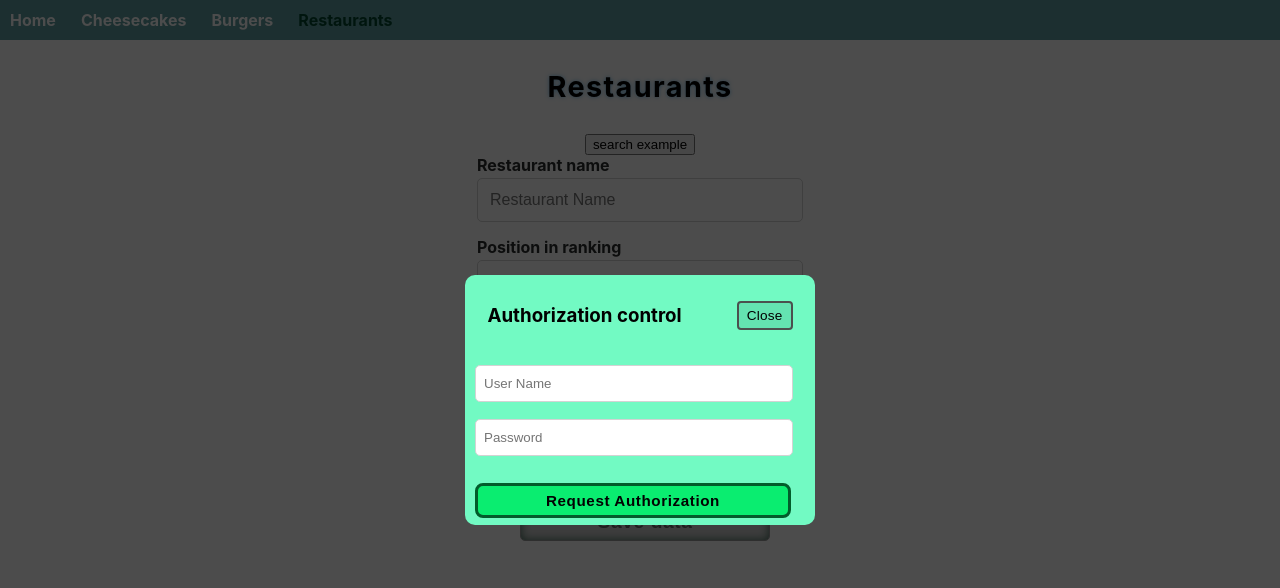
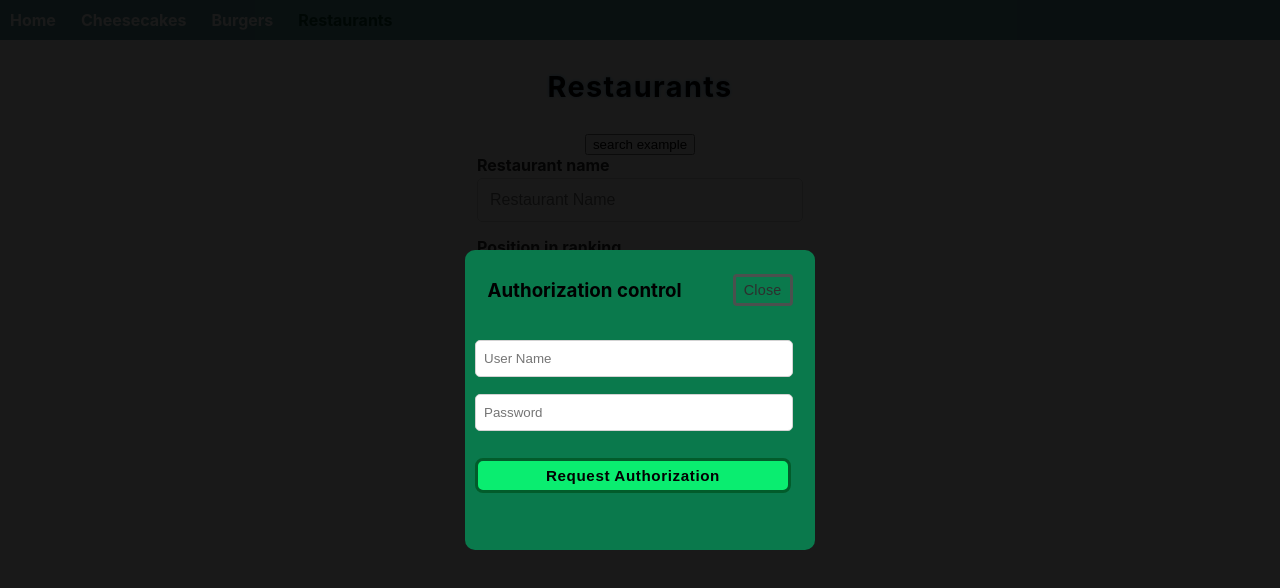
Before and after one commit to javirro/food-ranking-ui, a React (Create React App) app: page /restaurants in a window 1280 px wide. Shown: the top 588 px of the page. Built offline with nearby package versions, Linux system fonts and the light colour scheme; no server answers.

Commit message:
Update styles for auth modal and buttons

```diff
--- a/src/Components/AuthModal.jsx
+++ b/src/Components/AuthModal.jsx
@@ -54,11 +54,11 @@ const AuthModal = ({ setIsAuthModal }) => {
   }
 
   return (
-    <div className="modal">
-      <div className="modal-content" >
+    <div className="modal-auth">
+      <div className="modal-auth-content" >
         <header className="header-auth">
           <h3>Authorization control</h3>
-          <button onClick={() => setIsAuthModal(false)}>Close</button>
+          <button onClick={() => setIsAuthModal(false)} className="close-auth-btn">Close</button>
         </header>
         {!token && <section className="section-inputs-modal">
           <input type="text" value={userData.user} onChange={(ev) => setUserData(s => ({ ...s, user: ev.target.value }))} placeholder="User Name" className="inputs-edit-modal" maxLength={60} />
--- a/src/Styles/addItemButton.css
+++ b/src/Styles/addItemButton.css
@@ -21,6 +21,7 @@
     letter-spacing: 0.6px;
     color: rgb(245, 255, 245);
     font-size: 1.2rem;
+    cursor: pointer;
 }
 
 .save-btn:hover {
--- a/src/Styles/authModal.css
+++ b/src/Styles/authModal.css
@@ -1,11 +1,34 @@
+.modal-auth {
+  display: flex;
+  justify-content: center;
+  align-items: center;
+  position: fixed;
+  top: 0;
+  left: 0;
+  z-index: 100;
+  width: 100%;
+  height: 100%;
+  background: rgba(0, 0, 0, 0.9);
+}
+
+.modal-auth-content {
+  display: flex;
+  flex-direction: column;
+  align-items: center;
+  width: 350px;
+  height: 300px;
+  border-radius: 10px;
+  background: rgb(10, 121, 76);
+}
+
 .text-user-authorized {
   display: flex;
   justify-content: center;
   align-items: center;
   text-align: center;
-    font-size: 1rem;
+  font-size: 2rem;
   font-weight: bold;
-    color: darkgreen
+  color: rgb(26, 231, 183);
 }
 
 .header-auth {
@@ -17,3 +40,15 @@
   margin-right: 10px;
   gap: 10px;
 }
+
+.close-auth-btn {
+  padding: 5px 8px;
+  margin-right: 10px;
+  border: 3px solid rgb(75, 80, 78);
+  color: rgb(45, 47, 46);
+  background: transparent;
+  border-radius: 4px;
+  letter-spacing: 0.2px;
+  font-size: 0.9rem;
+  cursor: pointer;
+}
--- a/src/Styles/deleteModal.css
+++ b/src/Styles/deleteModal.css
@@ -37,6 +37,7 @@
   font-size: 0.95rem;
   letter-spacing: 0.6px;
   color: rgb(249, 249, 249);
+  cursor: pointer;
 }
 
 .btn-delete:hover {
@@ -45,6 +46,8 @@
 }
 
 .close-delete {
-  background-color: rgb(252, 176, 176);
+  background-color: transparent;
   color: rgb(62, 62, 62);
+  border: 3px solid rgb(62, 62, 62);
+  cursor: pointer;
 }
--- a/src/Styles/editModal.css
+++ b/src/Styles/editModal.css
@@ -41,6 +41,7 @@
   border-radius: 4px;
   letter-spacing: 0.2px;
   font-size: 0.9rem;
+  cursor: pointer;
 }
 
 .close-edit-modal-btn:hover {
@@ -92,6 +93,7 @@
   font-size: 0.95rem;
   letter-spacing: 0.6px;
   color: rgb(2, 2, 2);
+  cursor: pointer;
 }
 
 .button-update:hover {
```
Also changed, not shown: src/Images/burger.png (added), src/Images/cheesecake.png (added). Lines whose indentation alone changed are shown as unchanged.
